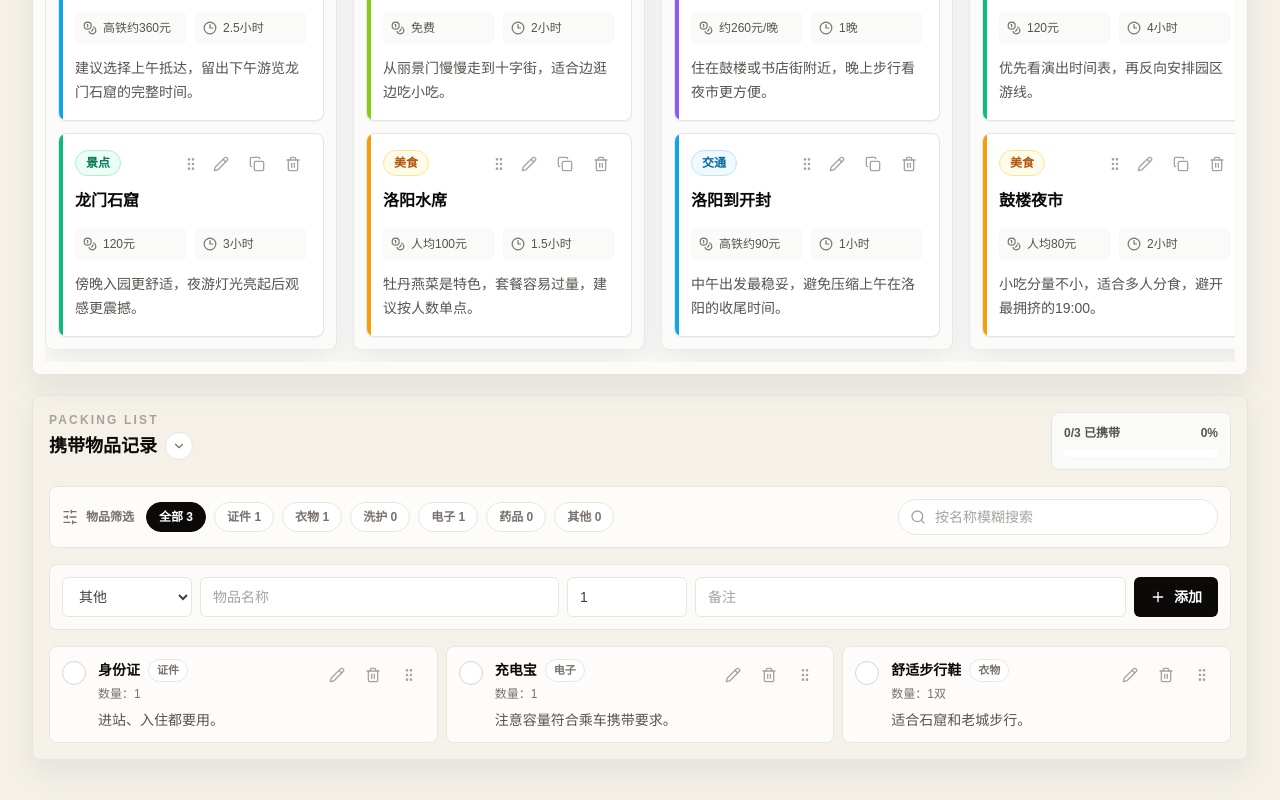
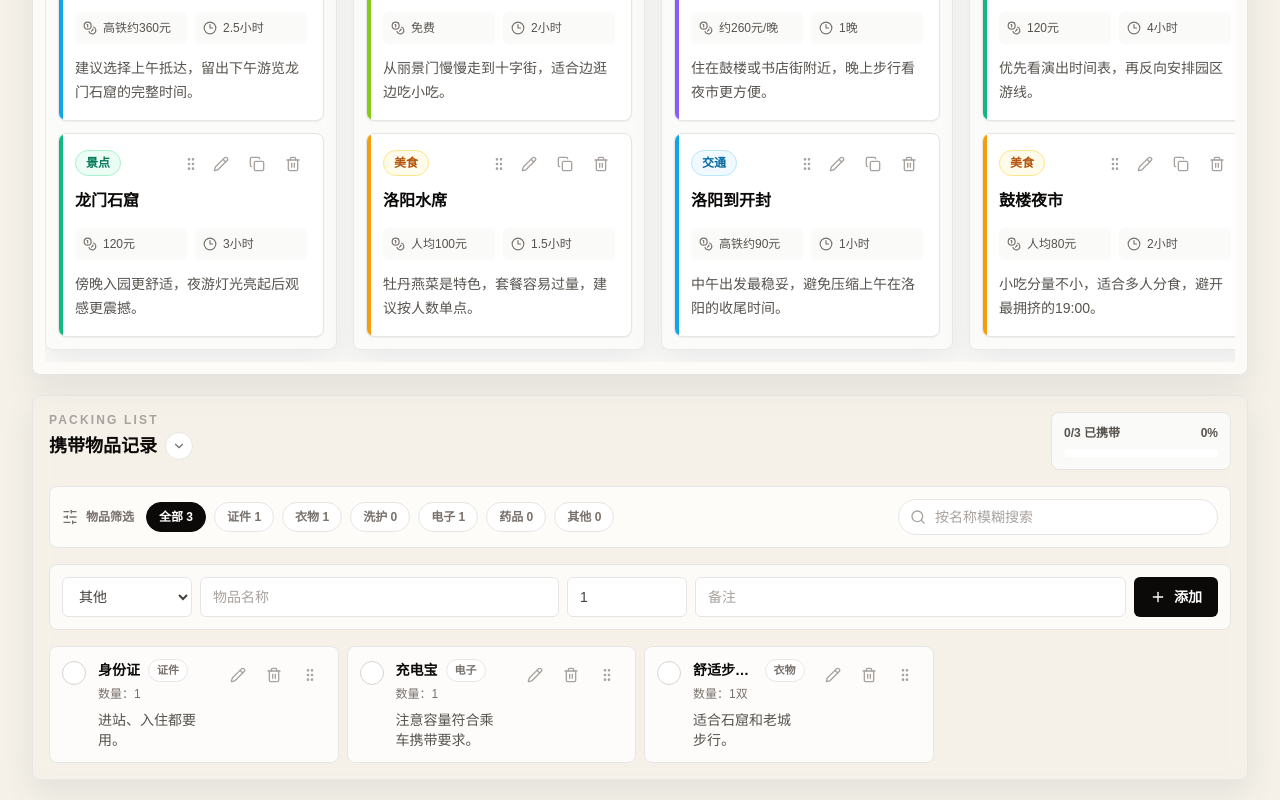
Before and after one commit to huayu2025ai-sketch/travel-plan, a React (Vite) app: page / in a window 1280 px wide. Shown: the part 831-1631 px from the top of the page. Built offline with nearby package versions, Linux system fonts and the light colour scheme.

Commit message:
Tighten packing list grid layout

```diff
--- a/src/main.jsx
+++ b/src/main.jsx
@@ -1662,7 +1662,7 @@ function PackingList({
                 <div
                   ref={provided.innerRef}
                   {...provided.droppableProps}
-                  className={`mt-4 grid gap-2 rounded-lg transition md:grid-cols-2 xl:grid-cols-3 ${
+                  className={`mt-4 grid gap-2 rounded-lg transition sm:grid-cols-2 lg:grid-cols-4 ${
                     snapshot.isDraggingOver ? 'bg-white/70 ring-2 ring-stone-300 dark:bg-[#1e1c1a]/70 dark:ring-[#4a453e]' : ''
                   }`}
                 >
@@ -1807,7 +1807,7 @@ function PackingList({
                       );
                     })
                   ) : (
-                    <div className="rounded-lg border border-dashed border-stone-300 bg-white/60 p-6 text-center text-sm text-stone-400 dark:border-[#4a453e] dark:bg-[#1e1c1a]/60 dark:text-[#5e584f] md:col-span-2 xl:col-span-3">
+                    <div className="rounded-lg border border-dashed border-stone-300 bg-white/60 p-6 text-center text-sm text-stone-400 dark:border-[#4a453e] dark:bg-[#1e1c1a]/60 dark:text-[#5e584f] sm:col-span-2 lg:col-span-4">
                       {items.length > 0 ? '没有匹配的物品' : '暂无携带物品'}
                     </div>
                   )}
```
